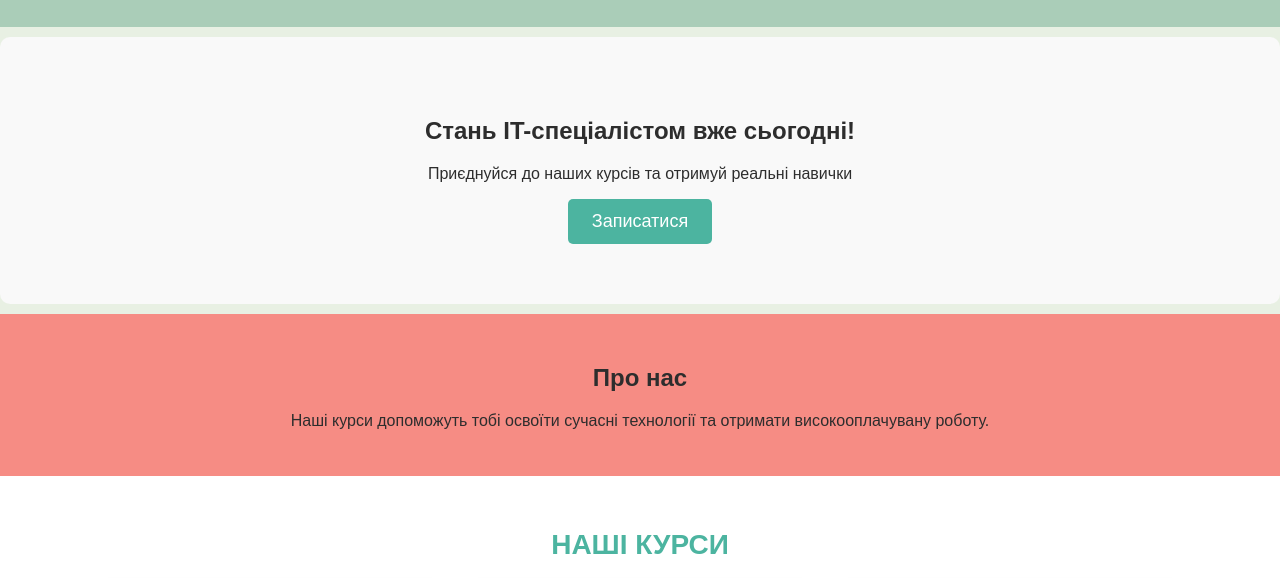
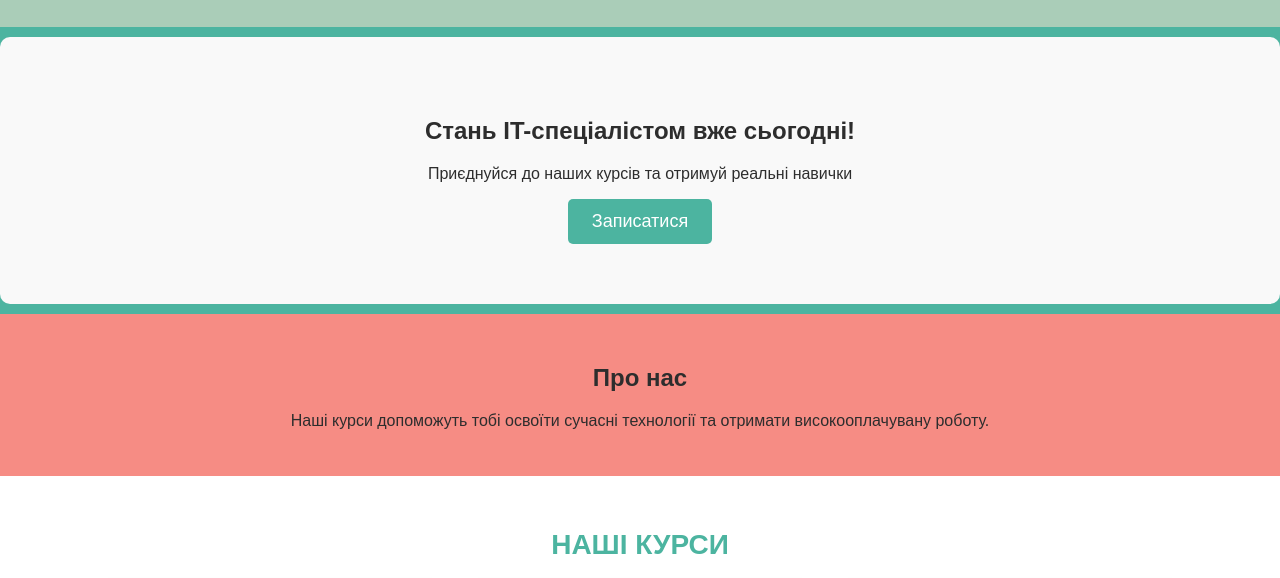
Before and after one commit to Di-Tai/Website, a plain HTML site: page index.html in a window 1280 px wide. Shown: the part 184-762 px from the top of the page. Drawn offline with Linux system fonts and the light colour scheme.

Commit message:
Update index.html

```diff
--- a/index.html
+++ b/index.html
@@ -11,7 +11,7 @@
             margin: 0;
             padding: 0;
             text-align: center;
-            background: #E8F0E3;
+            background: #4cb4a0;
             color: #2D2D2D;
         }
 
```
